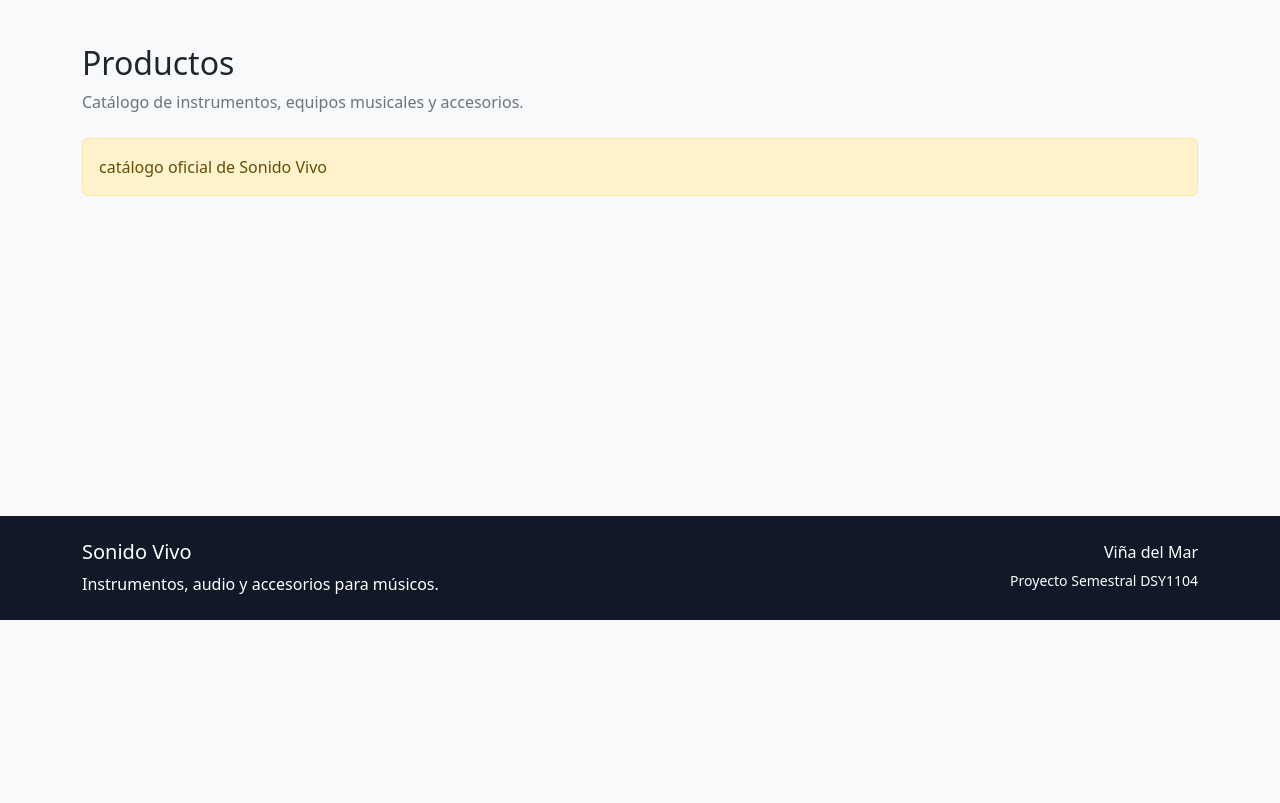
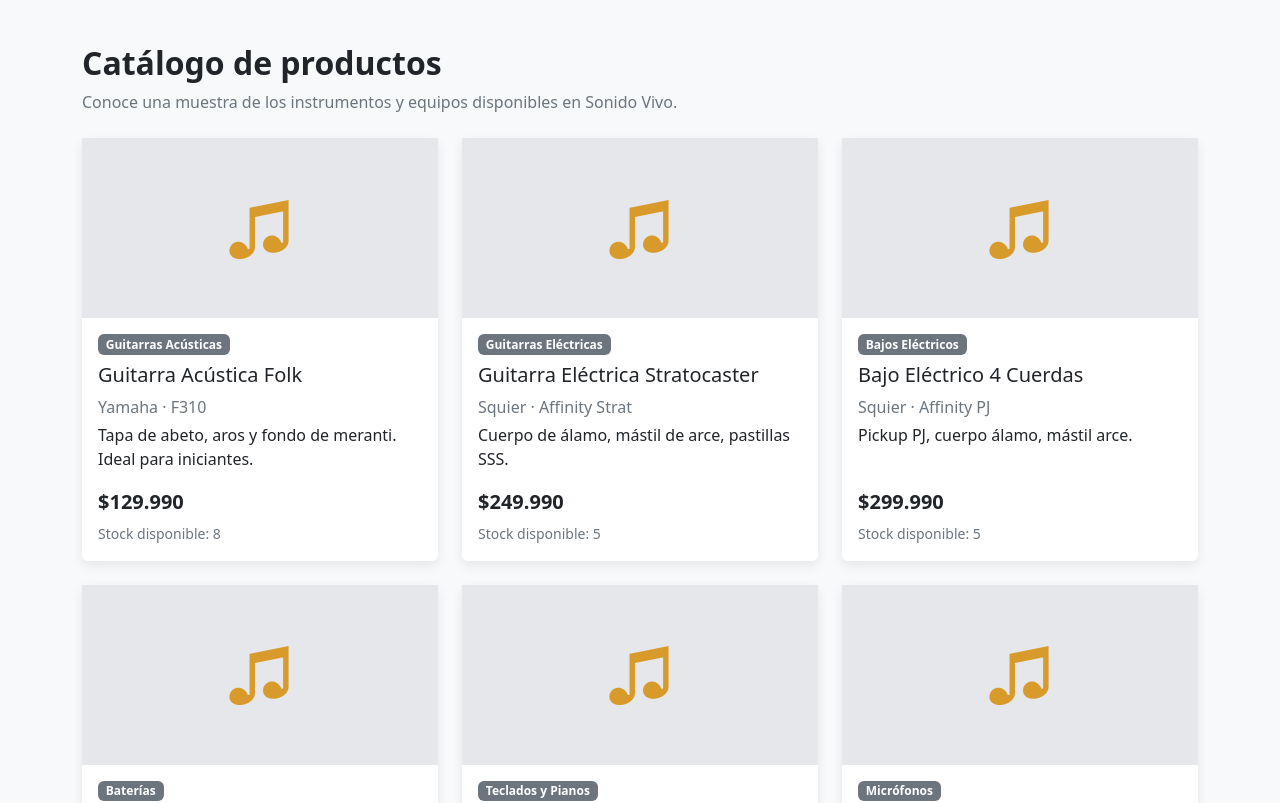
Before and after one commit to pablgonzalezr-cyber/SonidoVivo, a React app in the folder frontend/: page /productos in a window 1280 px wide. Shown: the part 180-983 px from the top of the page. Before the commit the page ends 800 px from the top, so only its background shows below. Built offline with nearby package versions, Linux system fonts and the light colour scheme; the HTML template or start-up script is replaced by a standard one.

Commit message:
Se agrega catalogo inicial con componentes y props

```diff
--- /dev/null
+++ b/frontend/src/components/ProductoCard.jsx
@@ -0,0 +1,70 @@
+function ProductoCard({ producto }) {
+
+    return (
+
+        <article className="card h-100 producto-card">
+
+            <div className="producto-imagen-placeholder">
+
+                ♫
+
+            </div>
+
+
+            <div className="card-body d-flex flex-column">
+
+                <span className="badge bg-secondary align-self-start mb-2">
+
+                    {producto.categoria}
+
+                </span>
+
+
+                <h3 className="h5 card-title">
+
+                    {producto.nombre}
+
+                </h3>
+
+
+                <p className="text-secondary mb-1">
+
+                    {producto.marca} · {producto.modelo}
+
+                </p>
+
+
+                <p className="card-text">
+
+                    {producto.descripcion}
+
+                </p>
+
+
+                <div className="mt-auto">
+
+                    <p className="fw-bold fs-5 mb-1">
+
+                        ${producto.precio.toLocaleString("es-CL")}
+
+                    </p>
+
+
+                    <small className="text-secondary">
+
+                        Stock disponible: {producto.stock}
+
+                    </small>
+
+                </div>
+
+            </div>
+
+        </article>
+
+    );
+
+}
+
+
+export default ProductoCard;
--- /dev/null
+++ b/frontend/src/data/productos.js
@@ -0,0 +1,78 @@
+const productos = [
+
+    {
+        codigo: "GA001",
+        categoria: "Guitarras Acústicas",
+        nombre: "Guitarra Acústica Folk",
+        marca: "Yamaha",
+        modelo: "F310",
+        stock: 8,
+        precio: 129990,
+        descripcion:
+            "Tapa de abeto, aros y fondo de meranti. Ideal para iniciantes."
+    },
+
+    {
+        codigo: "GE001",
+        categoria: "Guitarras Eléctricas",
+        nombre: "Guitarra Eléctrica Stratocaster",
+        marca: "Squier",
+        modelo: "Affinity Strat",
+        stock: 5,
+        precio: 249990,
+        descripcion:
+            "Cuerpo de álamo, mástil de arce, pastillas SSS."
+    },
+
+    {
+        codigo: "BA001",
+        categoria: "Bajos Eléctricos",
+        nombre: "Bajo Eléctrico 4 Cuerdas",
+        marca: "Squier",
+        modelo: "Affinity PJ",
+        stock: 5,
+        precio: 299990,
+        descripcion:
+            "Pickup PJ, cuerpo álamo, mástil arce."
+    },
+
+    {
+        codigo: "BT001",
+        categoria: "Baterías",
+        nombre: "Batería Acústica 5 piezas",
+        marca: "Pearl",
+        modelo: "Roadshow",
+        stock: 2,
+        precio: 599990,
+        descripcion:
+            "Incluye stands, platillos y pedal de bombo."
+    },
+
+    {
+        codigo: "TC001",
+        categoria: "Teclados y Pianos",
+        nombre: "Teclado Digital 61 teclas",
+        marca: "Yamaha",
+        modelo: "PSR-E373",
+        stock: 4,
+        precio: 249990,
+        descripcion:
+            "61 teclas sensibles al tacto, 622 voces."
+    },
+
+    {
+        codigo: "MI001",
+        categoria: "Micrófonos",
+        nombre: "Micrófono Dinámico Cardioide",
+        marca: "Shure",
+        modelo: "SM58",
+        stock: 8,
+        precio: 149990,
+        descripcion:
+            "Estándar industria para voz en vivo."
+    }
+
+];
+
+
+export default productos;
--- a/frontend/src/pages/Productos.jsx
+++ b/frontend/src/pages/Productos.jsx
@@ -1,3 +1,8 @@
+import productos from "../data/productos";
+
+import ProductoCard from "../components/ProductoCard";
+
+
 function Productos() {
 
     return (
@@ -6,25 +11,39 @@ function Productos() {
 
             <div className="mb-4">
 
-                <h2>
-                    Productos
+                <h2 className="fw-bold">
+
+                    Catálogo de productos
+
                 </h2>
 
 
                 <p className="text-secondary">
 
-                    Catálogo de instrumentos,
-                    equipos musicales y accesorios.
+                    Conoce una muestra de los instrumentos
+                    y equipos disponibles en Sonido Vivo.
 
                 </p>
 
             </div>
 
 
-            <div className="alert alert-warning">
+            <div className="row g-4">
 
-                catálogo oficial de Sonido Vivo
+                {productos.map((producto) => (
 
+                    <div
+                        className="col-12 col-md-6 col-lg-4"
+                        key={producto.codigo}
+                    >
+
+                        <ProductoCard
+                            producto={producto}
+                        />
+
+                    </div>
+
+                ))}
 
             </div>
 
--- a/frontend/src/styles/global.css
+++ b/frontend/src/styles/global.css
@@ -71,3 +71,39 @@ body {
 
     color: #ffffff;
 }
+
+.producto-card {
+    border: none;
+
+    box-shadow:
+        0 4px 12px rgba(0, 0, 0, 0.08);
+
+    transition:
+        transform 0.2s,
+        box-shadow 0.2s;
+}
+
+
+.producto-card:hover {
+    transform: translateY(-4px);
+
+    box-shadow:
+        0 8px 20px rgba(0, 0, 0, 0.12);
+}
+
+
+.producto-imagen-placeholder {
+    height: 180px;
+
+    display: flex;
+
+    justify-content: center;
+
+    align-items: center;
+
+    background-color: #e5e7eb;
+
+    color: #d89b2b;
+
+    font-size: 70px;
+}
```
